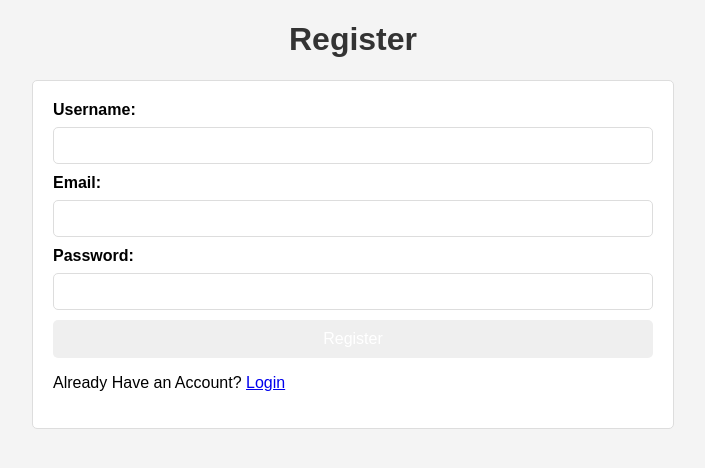
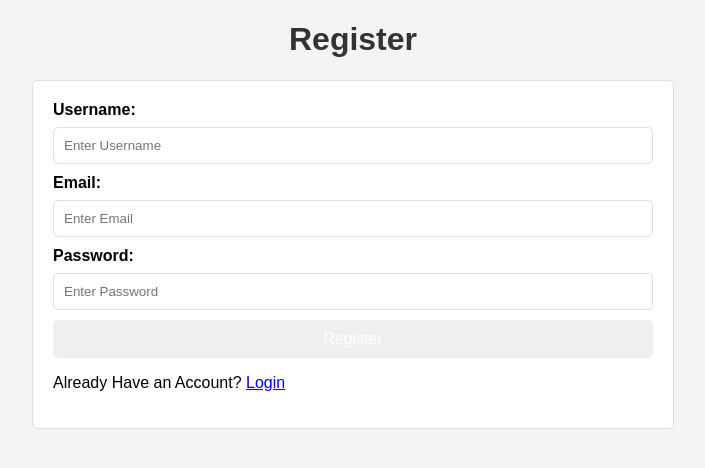
Before and after one commit to pwruoya/record_registry, a PHP site: page /pages/register.php in a window 1280 px wide. Shown: the top 468 px of the page, without its empty margins (287-992 px from the left). Run offline with PHP 8.4, Linux system fonts and the light colour scheme.

Commit message:
Updated placeholders

```diff
--- a/pages/login.php
+++ b/pages/login.php
@@ -10,9 +10,9 @@
     <h1>Login</h1>
     <form action="login.php" method="post">
         <label for="username">Username:</label>
-        <input type="text" id="username" name="username" required>
+        <input type="text" id="username" name="username" placeholder="Enter Username"required>
         <label for="password">Password:</label>
-        <input type="password" id="password" name="password" required>
+        <input type="password" id="password" name="password" placeholder="Enter Password" required>
         <button type="submit">Login</button>
         <p>Dont Have an Account? <a href="register.php">Register</a></p>
     </form>
--- a/pages/register.php
+++ b/pages/register.php
@@ -10,11 +10,11 @@
     <h1>Register</h1>
     <form action="register.php" method="post">
         <label for="username">Username:</label>
-        <input type="text" id="username" name="username" required>
+        <input type="text" id="username" name="username" placeholder="Enter Username"required>
         <label for="email">Email:</label> <!-- Added email field -->
-        <input type="email" id="email" name="email" required>
+        <input type="email" id="email" name="email" placeholder="Enter Email" required>
         <label for="password">Password:</label>
-        <input type="password" id="password" name="password" required>
+        <input type="password" id="password" name="password" placeholder="Enter Password"required>
         <button type="submit">Register</button>
         <p>Already Have an Account? <a href="login.php">Login</a></p>
     </form>
```
